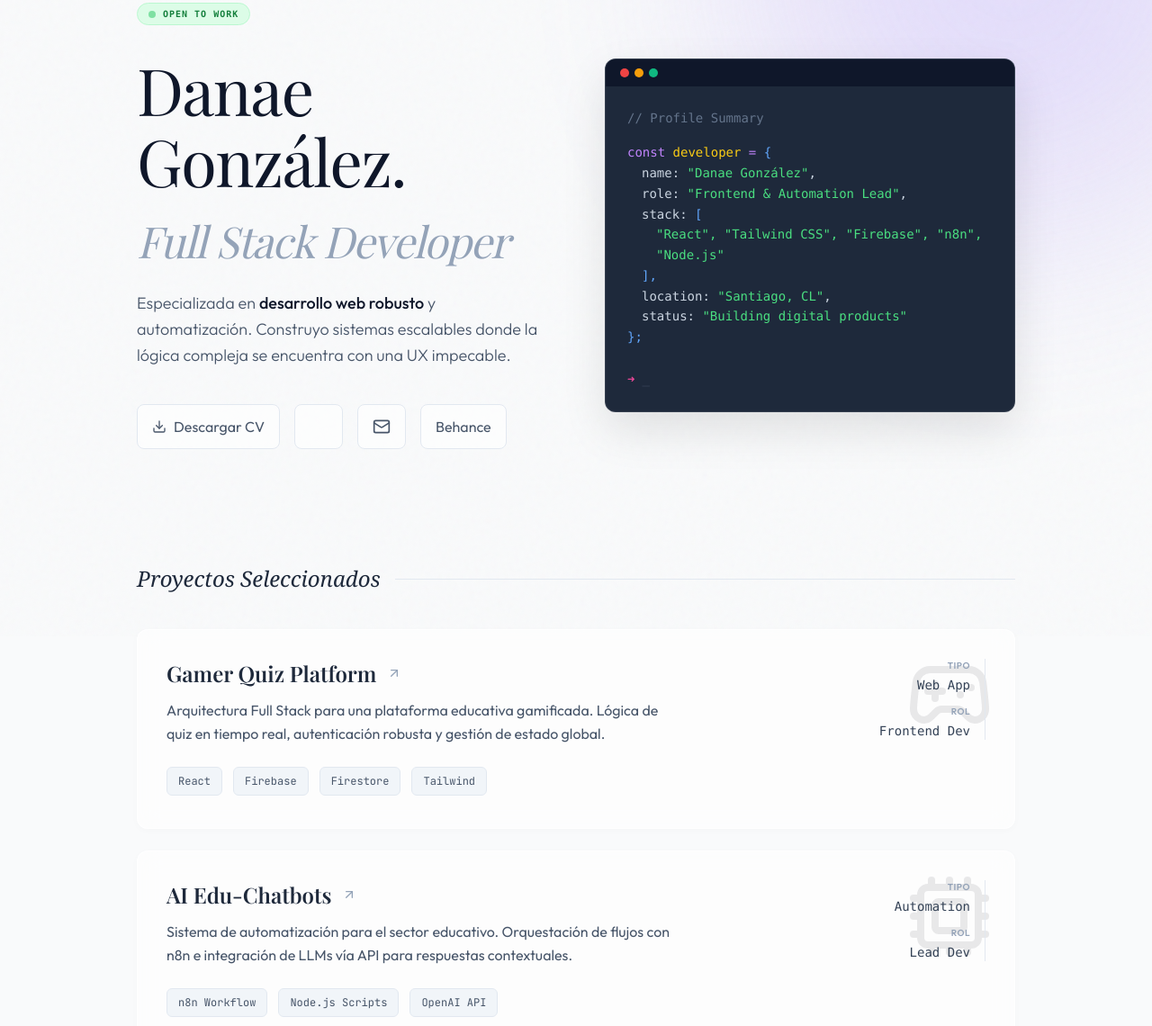
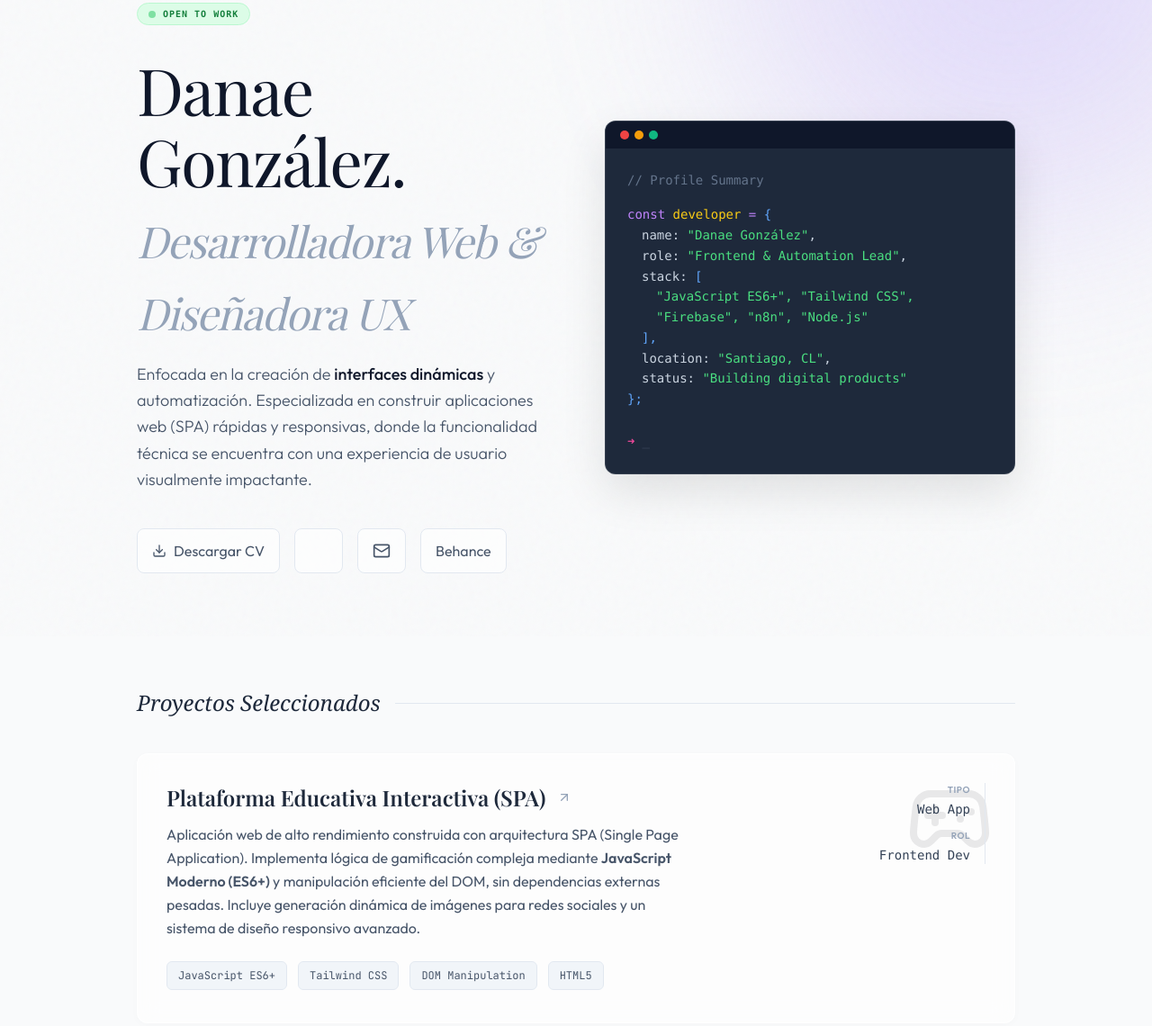
Before and after one commit to DaniGonzalez1/cv-digital, a plain HTML site: page index.html in a window 1280 px wide. Shown: the part 93-1233 px from the top of the page at 90% size. Drawn offline with nearby package versions, Linux system fonts and the light colour scheme; some icons are missing; a web font is replaced by a local one.

Commit message:
Actualización perfil

```diff
--- a/index.html
+++ b/index.html
@@ -181,12 +181,11 @@
 
                 <h1 class="display-text font-medium mb-6 text-slate-900">
                     Danae González. <br />
-                    <span class="text-slate-400 italic font-normal text-4xl md:text-5xl">Full Stack Developer</span>
+                    <span class="text-slate-400 italic font-normal text-4xl md:text-5xl">Desarrolladora Web & Diseñadora UX</span>
                 </h1>
                 <p class="text-lg text-slate-600 font-light leading-relaxed mb-10 max-w-md">
-                    Especializada en <strong class="font-medium text-slate-900">desarrollo web robusto</strong> y
-                    automatización. Construyo sistemas escalables donde la lógica compleja se encuentra con una UX
-                    impecable.
+                    Enfocada en la creación de <strong class="font-medium text-slate-900">interfaces dinámicas</strong> y automatización. Especializada en construir aplicaciones web (SPA) rápidas y responsivas, donde la funcionalidad
+                    técnica se encuentra con una experiencia de usuario visualmente impactante.
                 </p>
 
                 <div class="flex flex-wrap gap-4">
@@ -227,7 +226,7 @@
                     <div class="pl-4">name: <span class="text-green-400">"Danae González"</span>,</div>
                     <div class="pl-4">role: <span class="text-green-400">"Frontend & Automation Lead"</span>,</div>
                     <div class="pl-4">stack: <span class="text-blue-400">[</span></div>
-                    <div class="pl-8 text-green-400">"React", "Tailwind CSS", "Firebase", "n8n", "Node.js"</div>
+                    <div class="pl-8 text-green-400">"JavaScript ES6+", "Tailwind CSS", "Firebase", "n8n", "Node.js"</div>
                     <div class="pl-4 text-blue-400">],</div>
                     <div class="pl-4">location: <span class="text-green-400">"Santiago, CL"</span>,</div>
                     <div class="pl-4">status: <span class="text-green-400">"Building digital products"</span></div>
@@ -258,19 +257,21 @@
                             <div class="flex items-center gap-3 mb-3">
                                 <h3
                                     class="text-2xl font-bold text-slate-800 group-hover:text-purple-600 transition-colors">
-                                    Gamer Quiz Platform</h3>
+                                Plataforma Educativa Interactiva (SPA)</h3>
                                 <i data-lucide="arrow-up-right"
                                     class="w-4 h-4 text-slate-400 group-hover:text-purple-600 transition-colors"></i>
                             </div>
                             <p class="text-slate-600 mb-6 leading-relaxed max-w-xl">
-                                Arquitectura Full Stack para una plataforma educativa gamificada. Lógica de quiz en
-                                tiempo real, autenticación robusta y gestión de estado global.
+                                Aplicación web de alto rendimiento construida con arquitectura SPA (Single Page Application).
+                                Implementa lógica de gamificación compleja mediante <strong>JavaScript Moderno (ES6+)</strong>
+                                y manipulación eficiente del DOM, sin dependencias externas pesadas.
+                                Incluye generación dinámica de imágenes para redes sociales y un sistema de diseño responsivo avanzado.
                             </p>
                             <div class="flex flex-wrap gap-2">
-                                <span class="skill-tag">React</span>
-                                <span class="skill-tag">Firebase</span>
-                                <span class="skill-tag">Firestore</span>
-                                <span class="skill-tag">Tailwind</span>
+                                <span class="skill-tag">JavaScript ES6+</span>
+                                <span class="skill-tag">Tailwind CSS</span>
+                                <span class="skill-tag">DOM Manipulation</span>
+                                <span class="skill-tag">HTML5</span>
                             </div>
                         </div>
                         <div
```
Also changed, not shown: 1 other file.
